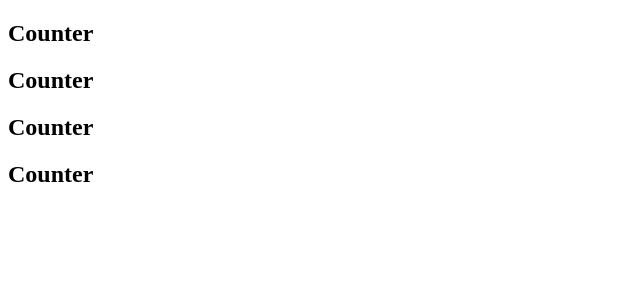
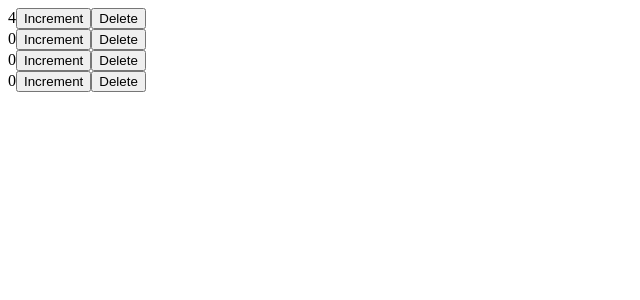
Before and after one commit to tomaszdanczak/counter-app-demo-with-redux, a React (Create React App) app: page / in a window 1280 px wide. Shown: the top 300 px of the page, without its empty margins (0-640 px from the left). Built offline with nearby package versions, Linux system fonts and the light colour scheme.

Commit message:
feat: use props to create structure of Counter component

```diff
--- a/src/components/Counter.jsx
+++ b/src/components/Counter.jsx
@@ -1,7 +1,15 @@
 import React from "react";
 
-const Counter = () => {
-  return <h2>Counter</h2>;
+const Counter = (props) => {
+  const { value } = props;
+
+  return (
+    <div>
+      <span>{value}</span>
+      <button>Increment</button>
+      <button>Delete</button>
+    </div>
+  );
 };
 
 export default Counter;
```
